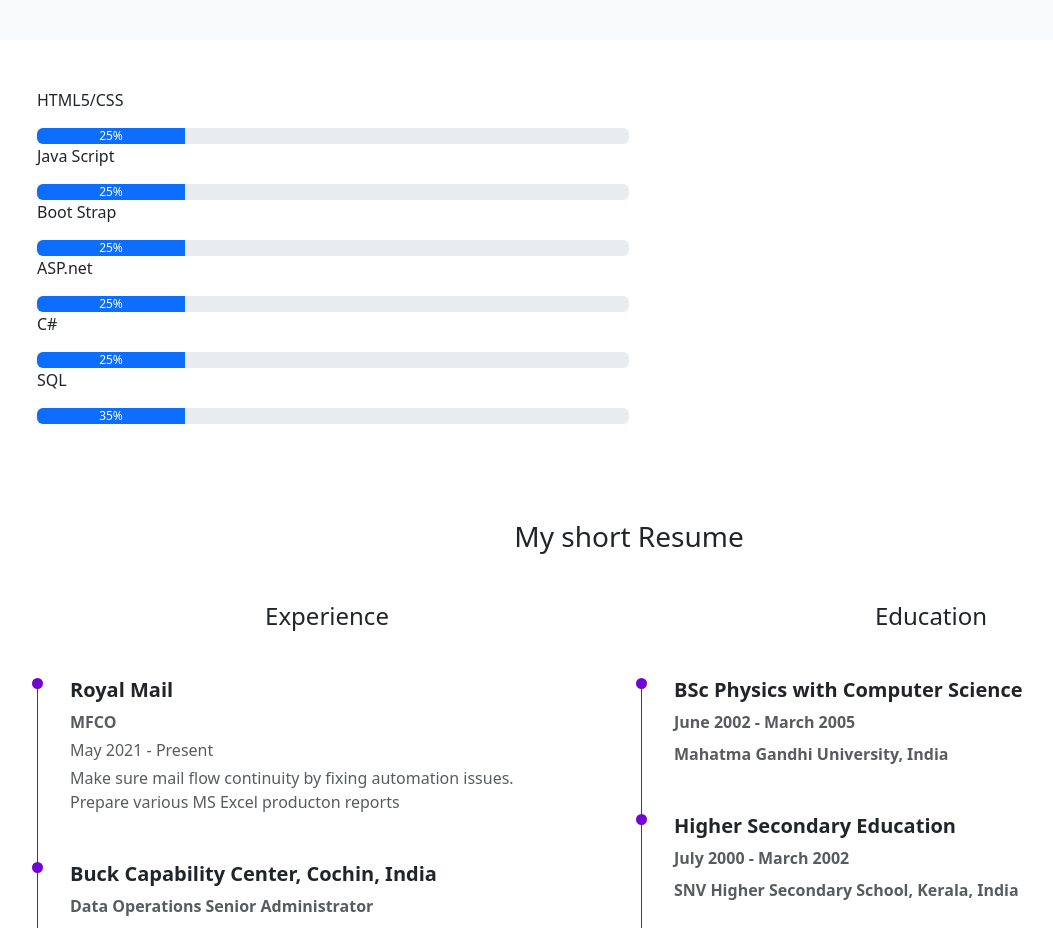
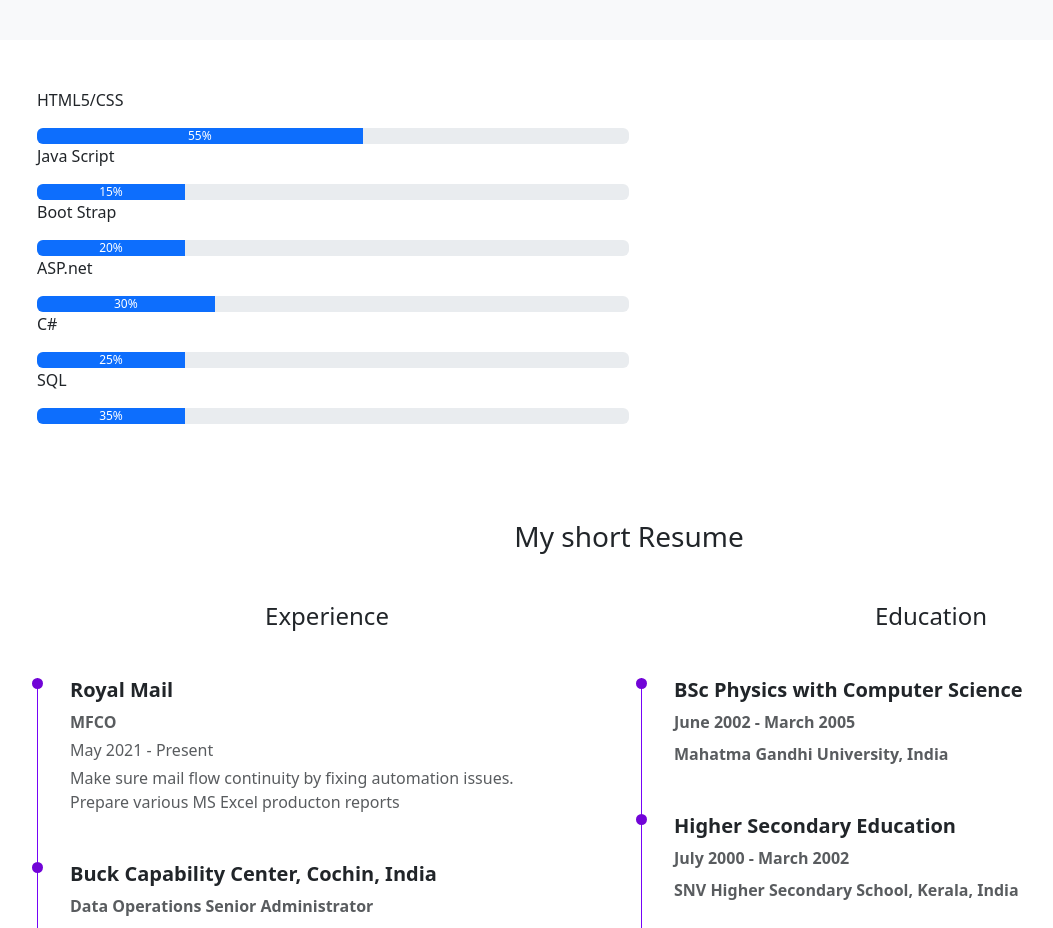
Before and after one commit to PthPbkn/MyPersonalWebsite, a plain HTML site: page index.html in a window 1280 px wide. Shown: the part 1220-2148 px from the top of the page, without its empty margins (11-1064 px from the left). Drawn offline with nearby package versions, Linux system fonts and the light colour scheme.

Commit message:
commit before skills progress bar added but not finished

```diff
--- a/index.html
+++ b/index.html
@@ -107,19 +107,19 @@
         <div class="col-md-6">
           <p>HTML5/CSS</p>
           <div class="progress">
-            <div class="progress-bar" role="progressbar" style="width: 25%;" aria-valuenow="25" aria-valuemin="0" aria-valuemax="100">25%</div>
+            <div class="progress-bar" role="progressbar" style="width: 55%;" aria-valuenow="25" aria-valuemin="0" aria-valuemax="100">55%</div>
           </div>
         </div>
         <div class="col-md-6">
           <p>Java Script</p>
           <div class="progress">
-            <div class="progress-bar" role="progressbar" style="width: 25%;" aria-valuenow="25" aria-valuemin="0" aria-valuemax="100">25%</div>
+            <div class="progress-bar" role="progressbar" style="width: 25%;" aria-valuenow="15" aria-valuemin="0" aria-valuemax="100">15%</div>
           </div>
         </div>
         <div class="col-md-6">
           <p>Boot Strap </p>
           <div class="progress">
-            <div class="progress-bar" role="progressbar" style="width: 25%;" aria-valuenow="25" aria-valuemin="0" aria-valuemax="100">25%</div>
+            <div class="progress-bar" role="progressbar" style="width: 25%;" aria-valuenow="20" aria-valuemin="0" aria-valuemax="100">20%</div>
           </div>
         </div>
       </div>
@@ -127,7 +127,7 @@
         <div class="col-md-6">
           <p>ASP.net</p>
           <div class="progress">
-            <div class="progress-bar" role="progressbar" style="width: 25%;" aria-valuenow="25" aria-valuemin="0" aria-valuemax="100">25%</div>
+            <div class="progress-bar" role="progressbar" style="width: 30%;" aria-valuenow="25" aria-valuemin="0" aria-valuemax="100">30%</div>
           </div>
         </div>
         <div class="col-md-6">
```
